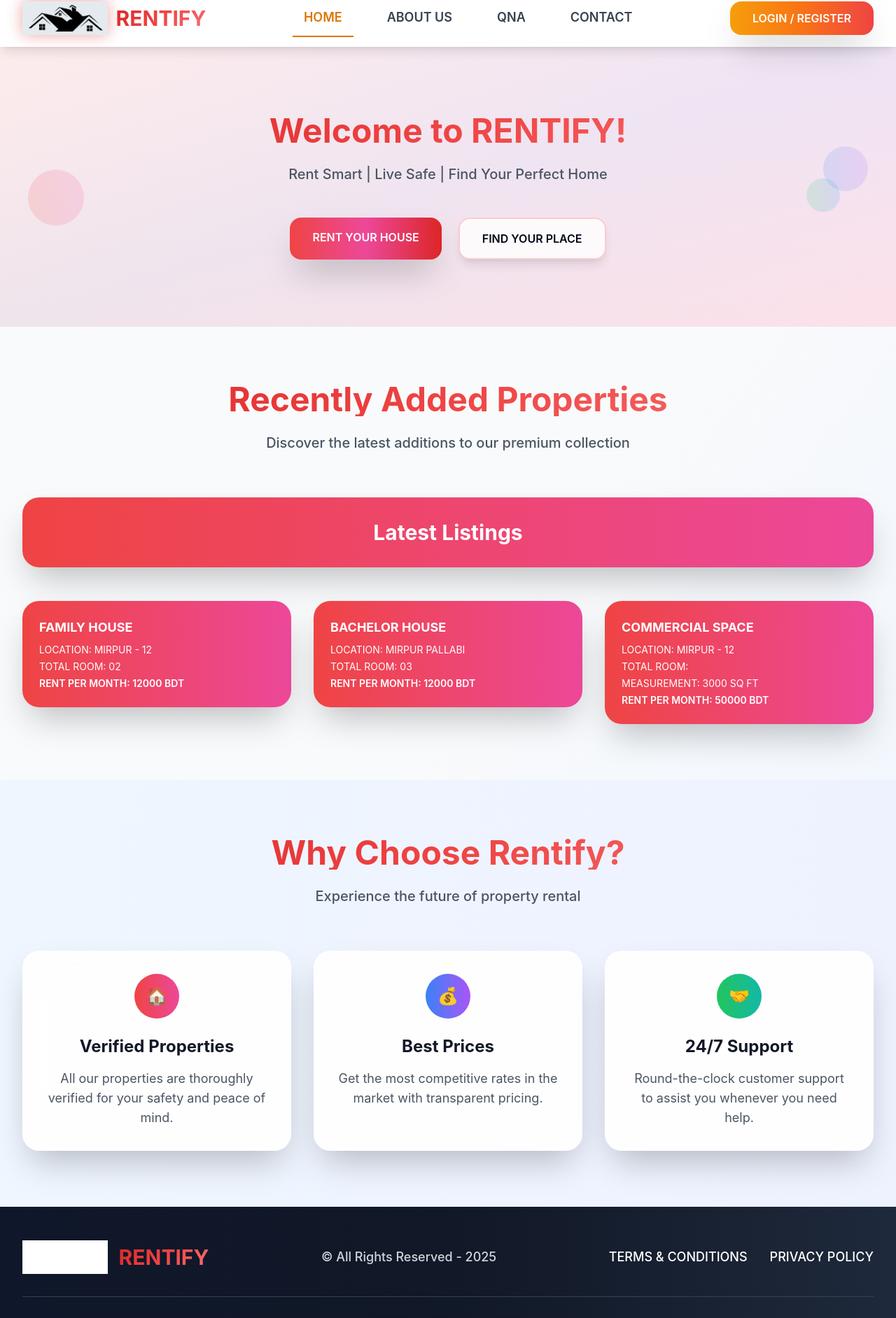
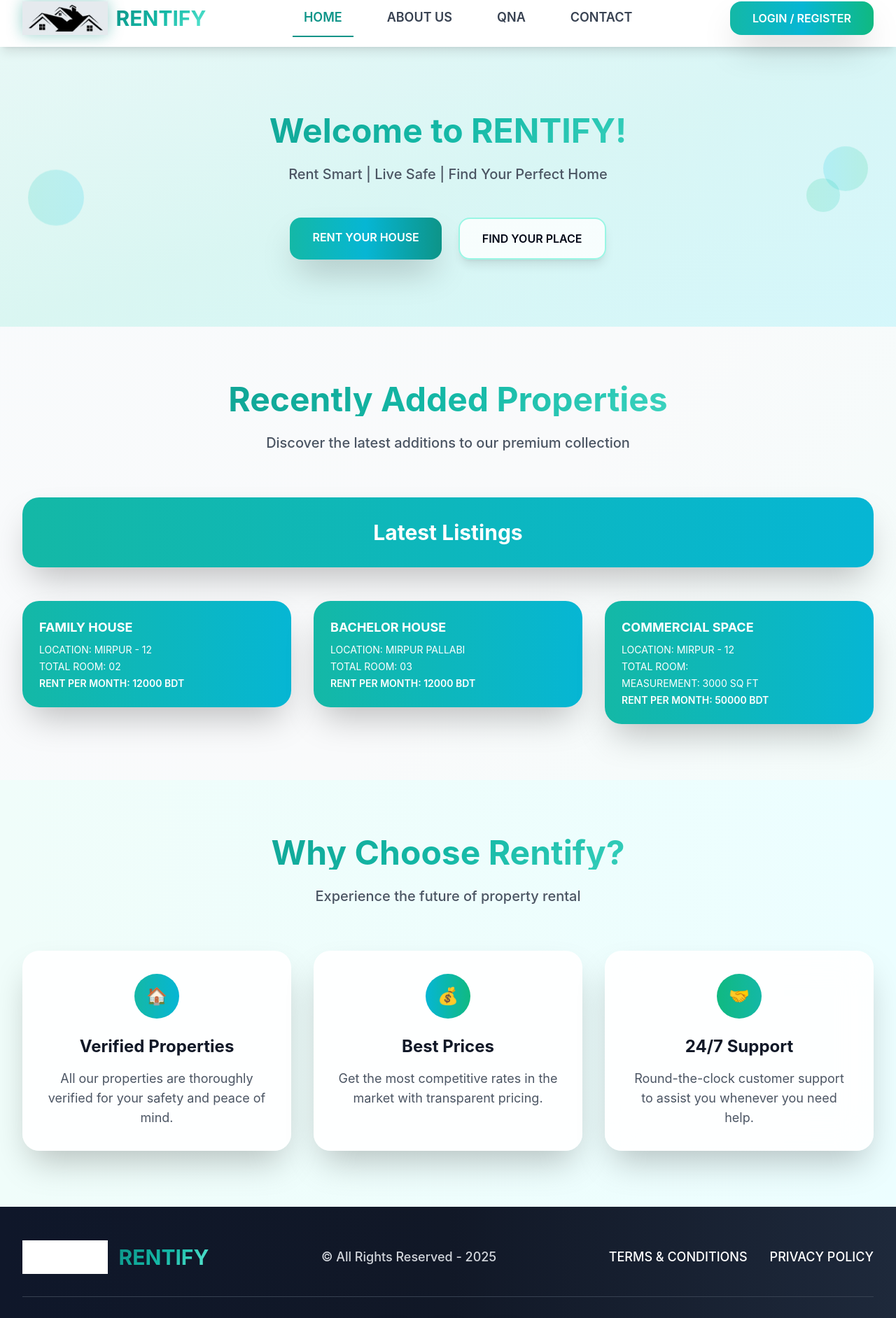
Before and after one commit to AymanTazwarRabab/rentify-find-your-space, a React (Vite) app: page / in a window 1280 px wide. Shown: the part 14-1898 px from the top of the page at 70% size. Built offline with nearby package versions, Linux system fonts and the light colour scheme.

Commit message:
Refactor: Update color scheme to teal
This commit refactors the website's color scheme, replacing the red/orange hues with a teal palette. This includes changes to gradients, buttons, accent colors, header, footer, and navbar animations, ensuring a consistent and cohesive design.

```diff
--- a/src/components/Header.tsx
+++ b/src/components/Header.tsx
@@ -23,25 +23,25 @@ const Header = () => {
           <nav className="hidden md:flex space-x-8">
             <Link
               to="/"
-              className={`${isActive('/') ? 'text-amber-600 border-b-2 border-amber-600' : 'text-gray-700 hover:text-amber-600'} px-4 py-3 transition-all duration-300 font-semibold text-lg hover:scale-105`}
+              className={`${isActive('/') ? 'text-teal-600 border-b-2 border-teal-600' : 'text-gray-700 hover:text-teal-600'} px-4 py-3 transition-all duration-300 font-semibold text-lg hover:scale-105`}
             >
               HOME
             </Link>
             <Link
               to="/about"
-              className={`${isActive('/about') ? 'text-amber-600 border-b-2 border-amber-600' : 'text-gray-700 hover:text-amber-600'} px-4 py-3 transition-all duration-300 font-semibold text-lg hover:scale-105`}
+              className={`${isActive('/about') ? 'text-teal-600 border-b-2 border-teal-600' : 'text-gray-700 hover:text-teal-600'} px-4 py-3 transition-all duration-300 font-semibold text-lg hover:scale-105`}
             >
               ABOUT US
             </Link>
             <Link
               to="/qna"
-              className={`${isActive('/qna') ? 'text-amber-600 border-b-2 border-amber-600' : 'text-gray-700 hover:text-amber-600'} px-4 py-3 transition-all duration-300 font-semibold text-lg hover:scale-105`}
+              className={`${isActive('/qna') ? 'text-teal-600 border-b-2 border-teal-600' : 'text-gray-700 hover:text-teal-600'} px-4 py-3 transition-all duration-300 font-semibold text-lg hover:scale-105`}
             >
               QNA
             </Link>
             <Link
               to="/contact"
-              className={`${isActive('/contact') ? 'text-amber-600 border-b-2 border-amber-600' : 'text-gray-700 hover:text-amber-600'} px-4 py-3 transition-all duration-300 font-semibold text-lg hover:scale-105`}
+              className={`${isActive('/contact') ? 'text-teal-600 border-b-2 border-teal-600' : 'text-gray-700 hover:text-teal-600'} px-4 py-3 transition-all duration-300 font-semibold text-lg hover:scale-105`}
             >
               CONTACT
             </Link>
@@ -49,7 +49,7 @@ const Header = () => {
 
           <Link
             to="/login"
-            className="bg-gradient-to-r from-amber-500 via-orange-500 to-red-500 text-white px-8 py-3 rounded-2xl hover:from-amber-600 hover:via-orange-600 hover:to-red-600 transition-all duration-500 transform hover:scale-105 shadow-2xl font-semibold hover-lift"
+            className="bg-gradient-to-r from-teal-500 via-cyan-500 to-emerald-500 text-white px-8 py-3 rounded-2xl hover:from-teal-600 hover:via-cyan-600 hover:to-emerald-600 transition-all duration-500 transform hover:scale-105 shadow-2xl font-semibold hover-lift"
           >
             LOGIN / REGISTER
           </Link>
--- a/src/components/PropertyCard.tsx
+++ b/src/components/PropertyCard.tsx
@@ -19,7 +19,7 @@ const PropertyCard: React.FC<PropertyCardProps> = ({
   bgColor
 }) => {
   return (
-    <div className={`${bgColor} p-6 rounded-3xl text-white shadow-2xl hover-lift cursor-pointer transition-all duration-500`}>
+    <div className={`bg-gradient-to-r from-teal-500 to-cyan-500 p-6 rounded-3xl text-white shadow-2xl hover-lift cursor-pointer transition-all duration-500`}>
       <h3 className="font-bold text-lg mb-2">{type}</h3>
       <p className="text-sm mb-1">LOCATION: {location}</p>
       <p className="text-sm mb-1">TOTAL ROOM: {rooms}</p>
--- a/src/index.css
+++ b/src/index.css
@@ -13,7 +13,7 @@
     --card-foreground: 222.2 84% 4.9%;
     --popover: 0 0% 100%;
     --popover-foreground: 222.2 84% 4.9%;
-    --primary: 0 84% 60%;
+    --primary: 178 84% 50%;
     --primary-foreground: 210 40% 98%;
     --secondary: 210 40% 96.1%;
     --secondary-foreground: 222.2 47.4% 11.2%;
@@ -25,7 +25,7 @@
     --destructive-foreground: 210 40% 98%;
     --border: 214.3 31.8% 91.4%;
     --input: 214.3 31.8% 91.4%;
-    --ring: 0 84% 60%;
+    --ring: 178 84% 50%;
     --radius: 0.75rem;
     --sidebar-background: 0 0% 98%;
     --sidebar-foreground: 240 5.3% 26.1%;
@@ -44,7 +44,7 @@
     --card-foreground: 210 40% 98%;
     --popover: 222.2 84% 4.9%;
     --popover-foreground: 210 40% 98%;
-    --primary: 0 84% 60%;
+    --primary: 178 84% 50%;
     --primary-foreground: 222.2 47.4% 11.2%;
     --secondary: 217.2 32.6% 17.5%;
     --secondary-foreground: 210 40% 98%;
@@ -74,7 +74,7 @@
   }
 
   body {
-    @apply bg-gradient-to-br from-slate-50 via-gray-50 to-blue-50 text-foreground font-inter min-h-screen;
+    @apply bg-gradient-to-br from-slate-50 via-gray-50 to-teal-50 text-foreground font-inter min-h-screen;
   }
 }
 
@@ -114,7 +114,7 @@
   }
 
   .gradient-text {
-    background: linear-gradient(135deg, #dc2626, #ef4444, #f87171);
+    background: linear-gradient(135deg, #0d9488, #14b8a6, #5eead4);
     -webkit-background-clip: text;
     -webkit-text-fill-color: transparent;
     background-clip: text;
@@ -194,10 +194,10 @@
 
 @keyframes pulseGlow {
   0%, 100% {
-    box-shadow: 0 0 20px rgba(220, 38, 38, 0.4);
+    box-shadow: 0 0 20px rgba(13, 148, 136, 0.4);
   }
   50% {
-    box-shadow: 0 0 40px rgba(220, 38, 38, 0.8);
+    box-shadow: 0 0 40px rgba(13, 148, 136, 0.8);
   }
 }
 
@@ -208,11 +208,11 @@
   }
 
   .btn-primary {
-    @apply bg-gradient-to-r from-red-500 via-pink-500 to-red-600 text-white px-8 py-4 rounded-2xl font-semibold hover:from-red-600 hover:via-pink-600 hover:to-red-700 transition-all duration-500 transform hover:scale-105 shadow-2xl hover:shadow-red-500/25;
+    @apply bg-gradient-to-r from-teal-500 via-cyan-500 to-teal-600 text-white px-8 py-4 rounded-2xl font-semibold hover:from-teal-600 hover:via-cyan-600 hover:to-teal-700 transition-all duration-500 transform hover:scale-105 shadow-2xl hover:shadow-teal-500/25;
   }
 
   .btn-secondary {
-    @apply bg-white/80 backdrop-blur-lg border-2 border-red-200 px-8 py-4 rounded-2xl hover:bg-red-50 hover:border-red-400 transition-all duration-300 font-semibold shadow-lg;
+    @apply bg-white/80 backdrop-blur-lg border-2 border-teal-200 px-8 py-4 rounded-2xl hover:bg-teal-50 hover:border-teal-400 transition-all duration-300 font-semibold shadow-lg;
   }
 
   .card-elegant {
@@ -220,11 +220,11 @@
   }
 
   .input-elegant {
-    @apply w-full px-6 py-4 border-2 border-gray-200 rounded-2xl focus:ring-4 focus:ring-red-500/20 focus:border-red-500 outline-none transition-all duration-300 bg-white/80 backdrop-blur-sm;
+    @apply w-full px-6 py-4 border-2 border-gray-200 rounded-2xl focus:ring-4 focus:ring-teal-500/20 focus:border-teal-500 outline-none transition-all duration-300 bg-white/80 backdrop-blur-sm;
   }
 
   .page-container {
-    @apply min-h-screen bg-gradient-to-br from-slate-50 via-gray-50 to-blue-50 animate-fade-in;
+    @apply min-h-screen bg-gradient-to-br from-slate-50 via-gray-50 to-teal-50 animate-fade-in;
   }
 
   .section-header {
@@ -247,13 +247,13 @@
 }
 
 ::-webkit-scrollbar-thumb {
-  background: linear-gradient(135deg, #dc2626, #ef4444);
+  background: linear-gradient(135deg, #0d9488, #14b8a6);
   border-radius: 10px;
   border: 2px solid #f1f1f1;
 }
 
 ::-webkit-scrollbar-thumb:hover {
-  background: linear-gradient(135deg, #b91c1c, #dc2626);
+  background: linear-gradient(135deg, #0f766e, #0d9488);
 }
 
 /* Font Family */
--- a/src/pages/Home.tsx
+++ b/src/pages/Home.tsx
@@ -10,14 +10,14 @@ const Home = () => {
       location: "MIRPUR - 12",
       rooms: "02",
       rent: "12000 BDT",
-      bgColor: "bg-gradient-to-r from-red-500 to-pink-500"
+      bgColor: "bg-gradient-to-r from-teal-500 to-cyan-500"
     },
     {
       type: "BACHELOR HOUSE",
       location: "MIRPUR PALLABI",
       rooms: "03",
       rent: "12000 BDT",
-      bgColor: "bg-gradient-to-r from-red-500 to-pink-500"
+      bgColor: "bg-gradient-to-r from-teal-500 to-cyan-500"
     },
     {
       type: "COMMERCIAL SPACE",
@@ -25,15 +25,15 @@ const Home = () => {
       rooms: "",
       rent: "50000 BDT",
       measurement: "3000 SQ FT",
-      bgColor: "bg-gradient-to-r from-red-500 to-pink-500"
+      bgColor: "bg-gradient-to-r from-teal-500 to-cyan-500"
     }
   ];
 
   return (
     <div className="page-container">
       {/* Hero Section */}
-      <div className="relative bg-gradient-to-br from-white via-blue-50 to-red-50 py-24 overflow-hidden">
-        <div className="absolute inset-0 bg-gradient-to-r from-red-500/10 to-pink-500/10 animate-pulse-glow"></div>
+      <div className="relative bg-gradient-to-br from-white via-teal-50 to-cyan-50 py-24 overflow-hidden">
+        <div className="absolute inset-0 bg-gradient-to-r from-teal-500/10 to-cyan-500/10 animate-pulse-glow"></div>
         <div className="relative max-w-7xl mx-auto px-4 sm:px-6 lg:px-8 text-center">
           <h1 className="section-header animate-bounce-in">
             Welcome to RENTIFY!
@@ -58,9 +58,9 @@ const Home = () => {
           </div>
 
           {/* Floating Elements */}
-          <div className="absolute top-20 left-10 w-20 h-20 bg-gradient-to-r from-red-400 to-pink-400 rounded-full opacity-20 animate-float"></div>
-          <div className="absolute bottom-20 right-10 w-16 h-16 bg-gradient-to-r from-blue-400 to-purple-400 rounded-full opacity-20 animate-float" style={{animationDelay: '1s'}}></div>
-          <div className="absolute top-1/2 right-20 w-12 h-12 bg-gradient-to-r from-green-400 to-blue-400 rounded-full opacity-20 animate-float" style={{animationDelay: '2s'}}></div>
+          <div className="absolute top-20 left-10 w-20 h-20 bg-gradient-to-r from-teal-400 to-cyan-400 rounded-full opacity-20 animate-float"></div>
+          <div className="absolute bottom-20 right-10 w-16 h-16 bg-gradient-to-r from-cyan-400 to-emerald-400 rounded-full opacity-20 animate-float" style={{animationDelay: '1s'}}></div>
+          <div className="absolute top-1/2 right-20 w-12 h-12 bg-gradient-to-r from-emerald-400 to-teal-400 rounded-full opacity-20 animate-float" style={{animationDelay: '2s'}}></div>
         </div>
       </div>
 
@@ -72,7 +72,7 @@ const Home = () => {
             <p className="section-subtitle">Discover the latest additions to our premium collection</p>
           </div>
 
-          <div className="bg-gradient-to-r from-red-500 to-pink-500 text-white p-8 rounded-3xl shadow-2xl mb-12 animate-fade-in">
+          <div className="bg-gradient-to-r from-teal-500 to-cyan-500 text-white p-8 rounded-3xl shadow-2xl mb-12 animate-fade-in">
             <h3 className="text-3xl font-bold text-center">Latest Listings</h3>
           </div>
 
@@ -98,7 +98,7 @@ const Home = () => {
       </div>
 
       {/* Features Section */}
-      <div className="py-20 bg-gradient-to-r from-blue-50 to-indigo-50">
+      <div className="py-20 bg-gradient-to-r from-teal-50 to-cyan-50">
         <div className="max-w-7xl mx-auto px-4 sm:px-6 lg:px-8">
           <div className="text-center mb-16">
             <h2 className="section-header">Why Choose Rentify?</h2>
@@ -107,7 +107,7 @@ const Home = () => {
 
           <div className="grid grid-cols-1 md:grid-cols-3 gap-8">
             <div className="card-elegant p-8 text-center hover-lift animate-fade-in">
-              <div className="w-16 h-16 bg-gradient-to-r from-red-500 to-pink-500 rounded-full mx-auto mb-6 flex items-center justify-center">
+              <div className="w-16 h-16 bg-gradient-to-r from-teal-500 to-cyan-500 rounded-full mx-auto mb-6 flex items-center justify-center">
                 <span className="text-white text-2xl font-bold">🏠</span>
               </div>
               <h3 className="text-2xl font-bold mb-4 text-gray-900">Verified Properties</h3>
@@ -115,7 +115,7 @@ const Home = () => {
             </div>
 
             <div className="card-elegant p-8 text-center hover-lift animate-fade-in" style={{animationDelay: '0.2s'}}>
-              <div className="w-16 h-16 bg-gradient-to-r from-blue-500 to-purple-500 rounded-full mx-auto mb-6 flex items-center justify-center">
+              <div className="w-16 h-16 bg-gradient-to-r from-cyan-500 to-emerald-500 rounded-full mx-auto mb-6 flex items-center justify-center">
                 <span className="text-white text-2xl font-bold">💰</span>
               </div>
               <h3 className="text-2xl font-bold mb-4 text-gray-900">Best Prices</h3>
@@ -123,7 +123,7 @@ const Home = () => {
             </div>
 
             <div className="card-elegant p-8 text-center hover-lift animate-fade-in" style={{animationDelay: '0.4s'}}>
-              <div className="w-16 h-16 bg-gradient-to-r from-green-500 to-teal-500 rounded-full mx-auto mb-6 flex items-center justify-center">
+              <div className="w-16 h-16 bg-gradient-to-r from-emerald-500 to-teal-500 rounded-full mx-auto mb-6 flex items-center justify-center">
                 <span className="text-white text-2xl font-bold">🤝</span>
               </div>
               <h3 className="text-2xl font-bold mb-4 text-gray-900">24/7 Support</h3>
```
Also changed, not shown: src/components/Footer.tsx (+5 -5 lines), src/pages/About.tsx (+9 -9 lines), src/pages/Contact.tsx (+7 -7 lines), src/pages/Listings.tsx (+11 -11 lines).
